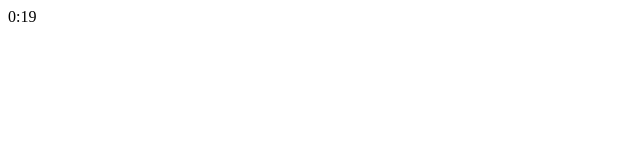
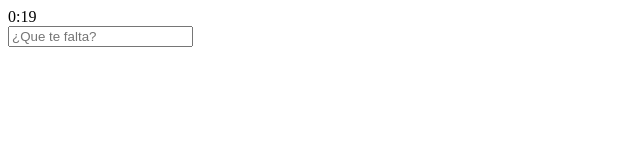
Before and after one commit to jblnco-ing/todopo, a plain HTML site: page index.html in a window 1280 px wide. Shown: the whole page, without its empty margins (0-640 px from the left). Drawn offline with Linux system fonts and the light colour scheme.

Commit message:
cambios en pomodoro

```diff
--- a/index.html
+++ b/index.html
@@ -5,6 +5,7 @@
 	<title>ToDo ! >></title>
 </head>
 <body>
+	<div id="pomodoro-time"></div>
 	<input type="text" id="add-task" placeholder="¿Que te falta?">
 	<ul id="tasks-container">
 
--- a/js/app.js
+++ b/js/app.js
@@ -11,9 +11,11 @@ class Task{
 
 class Pomodoro{
 
-	constructor(pomodoroMin, freeMin) {
-	  this.pomodoroMin = pomodoroMin;
-	  this.freeMin = freeMin;
+	constructor(pomodoroMin, freeMin, element) {
+		this.ms = 0;
+		this.element = element;
+	  	this.pomodoroMin = pomodoroMin;
+  		this.freeMin = freeMin;
 	}
 	//iniciar conteo
 	start() {
@@ -41,13 +43,13 @@ class Pomodoro{
 	}
 
 	countDown(min){
-		let ms = min * 60000;
+		this.ms = min * 60000;
 		let myCountDown = setInterval(() => {
-		ms -= 1000;
-	  		let minutes = Math.floor(ms/(1000*60)),
-		  		seconds = Math.floor((ms%(1000*60))/1000);
-	  		document.body.innerHTML = `${minutes}:${seconds}`
-  			if (ms === 0) {
+		this.ms -= 1000;
+	  		let minutes = Math.floor(this.ms/(1000*60)),
+		  		seconds = Math.floor((this.ms%(1000*60))/1000);
+	  		this.element.innerHTML = `${minutes}:${seconds}`
+  			if (this.ms === 0) {
   				clearInterval(myCountDown);
   			}
 		}, 1000);
@@ -102,9 +104,9 @@ class TaskList{
 
 const addTaskElement = document.getElementById('add-task');
 const tasksContainerElement = document.getElementById('tasks-container');
-
+const pomodoroTimeElement = document.getElementById('pomodoro-time');
 const inbox = new TaskList('inbox', tasksContainerElement);
-const pomodoro = new Pomodoro(0.4,0.2);
+const pomodoro = new Pomodoro(0.4,0.2,pomodoroTimeElement);
 
 pomodoro.start();
 inbox.loadTasks();
```
